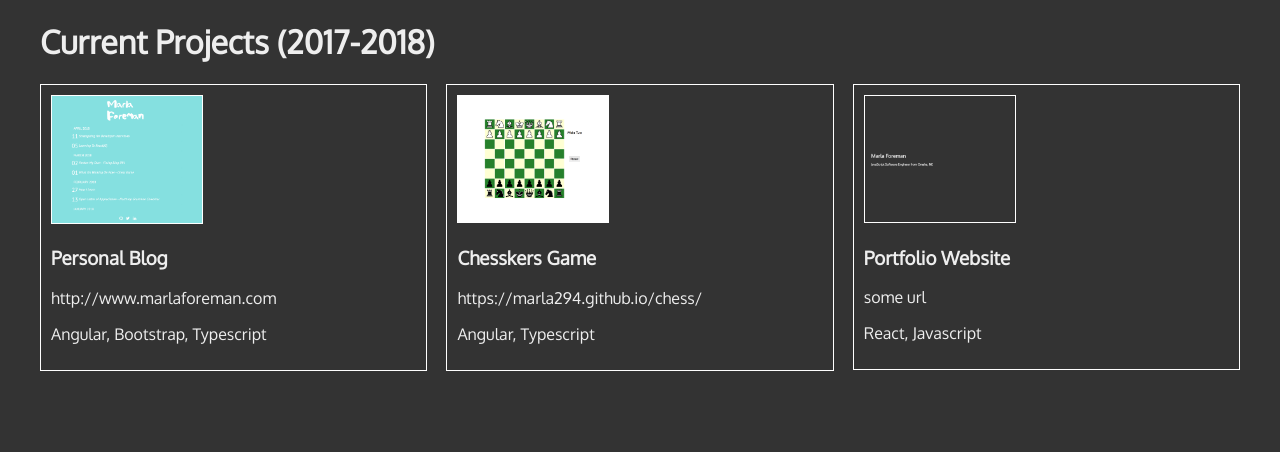
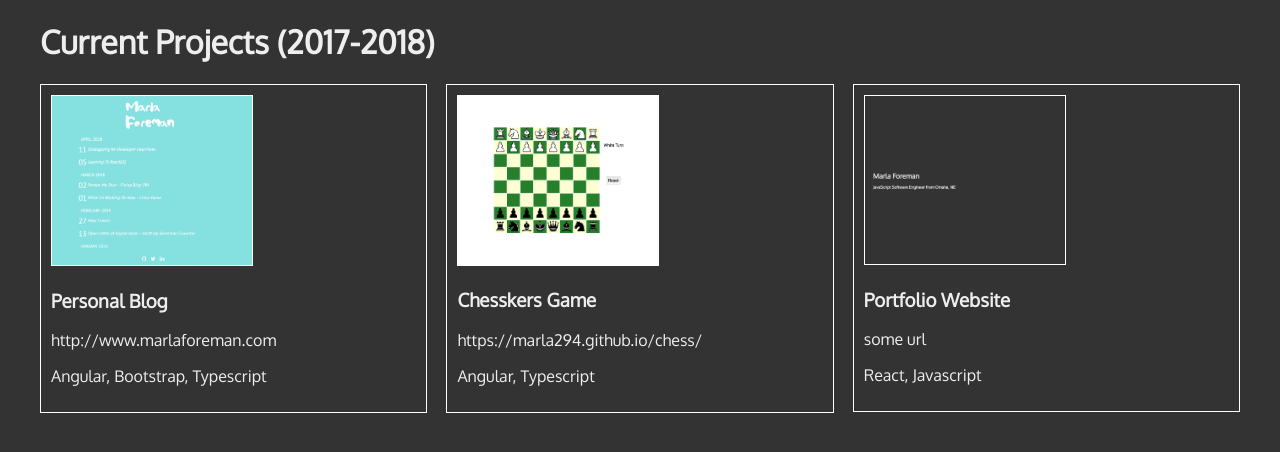
Before and after one commit to marla294/resume-app, a React (Create React App) app: page / in a window 1280 px wide. Shown: the top 452 px of the page. Built offline with nearby package versions, Linux system fonts and the light colour scheme.

Commit message:
Adding box-shadow to project elements

```diff
--- a/src/components/Projects.js
+++ b/src/components/Projects.js
@@ -8,11 +8,7 @@ class Projects extends React.Component {
 				<h1>Current Projects (2017-2018)</h1>
 				<div className="row">
 					{Object.keys(this.props.projects).map(key => (
-						<Project
-							key={key}
-							project={this.props.projects[key]}
-							className="column column-4"
-						/>
+						<Project key={key} project={this.props.projects[key]} />
 					))}
 				</div>
 			</div>
--- a/src/css/style.css
+++ b/src/css/style.css
@@ -57,8 +57,12 @@ a:hover {
 /* project images */
 
 .screenshot {
-	width: 150px;
+	max-width: 200px;
 	border: 1px solid white;
+}
+
+.row div:hover {
+	box-shadow: 5px 10px 18px black;
 }
 
 @media only screen and (max-width: 576px) {
```
